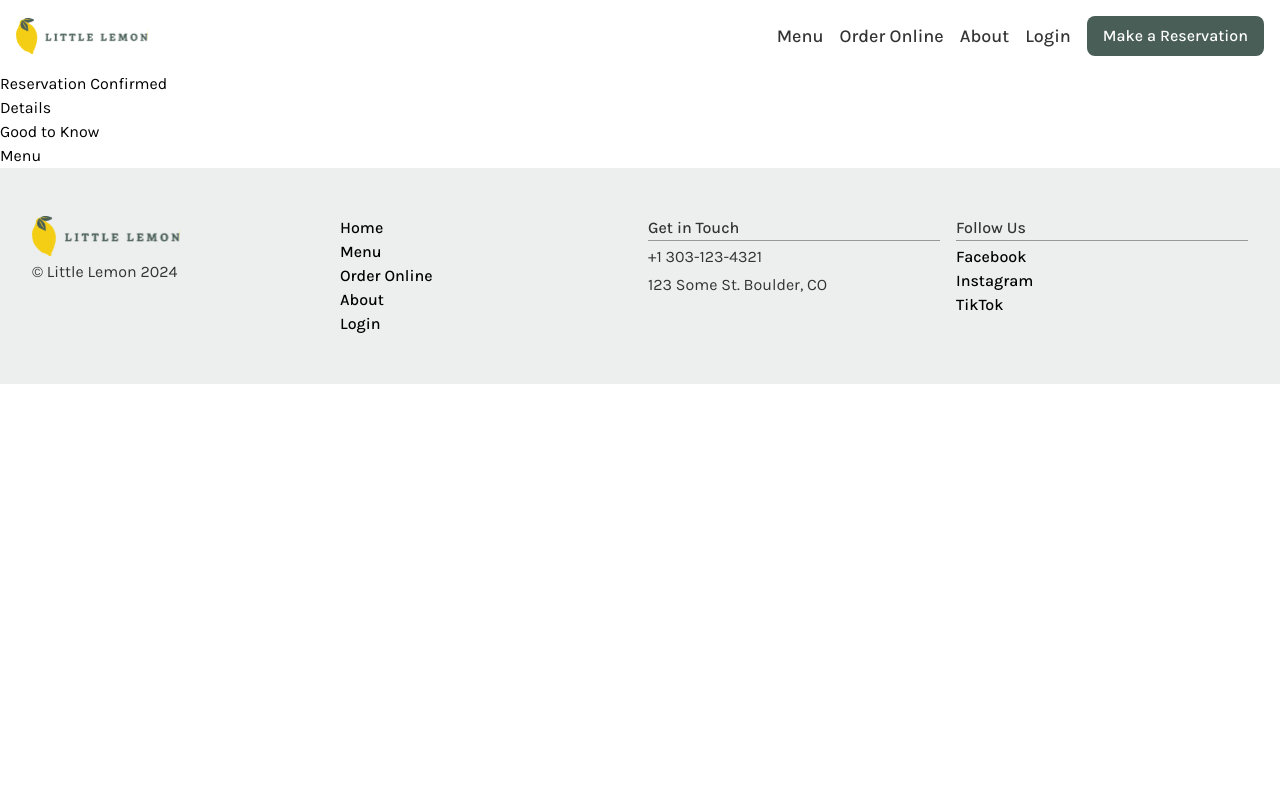
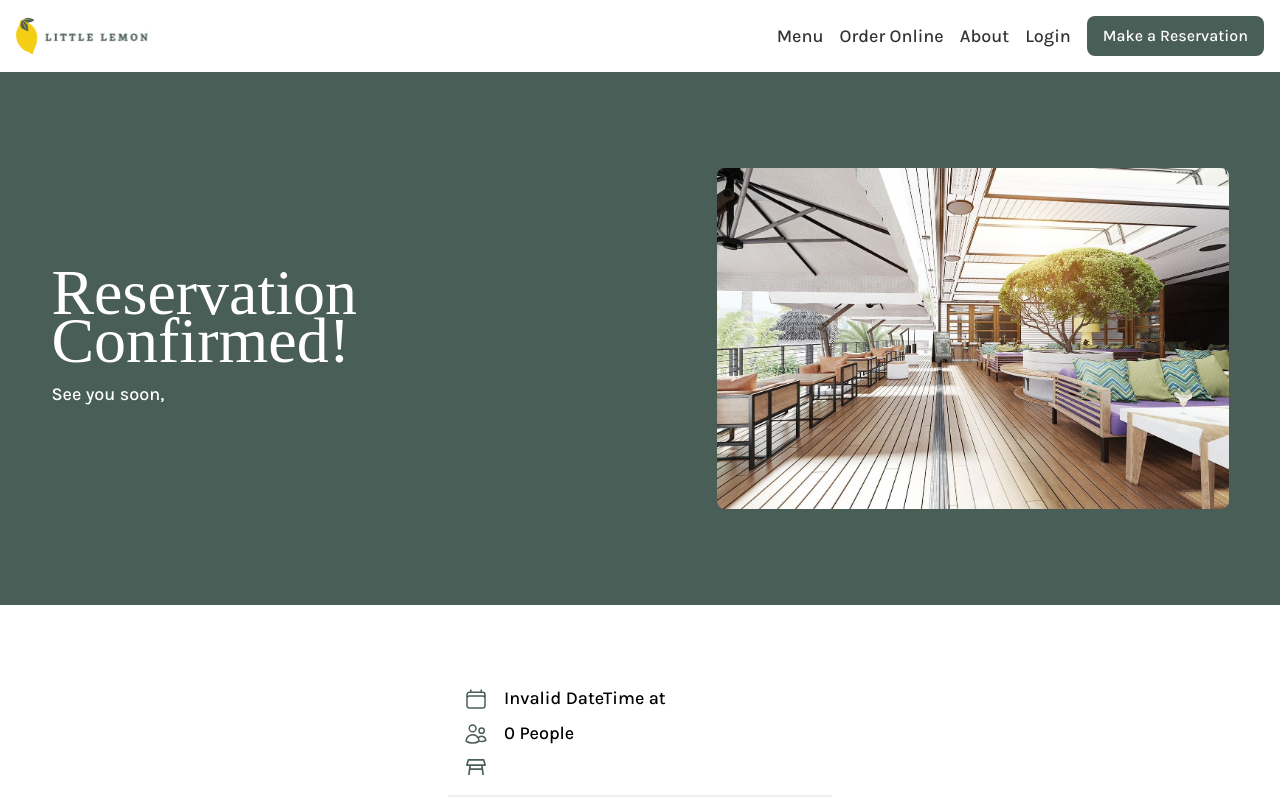
Before and after one commit to MoxieEric/meta-front-end-developer-capstone, a React (Create React App) app: page /confirmed in a window 1280 px wide. Shown: the top 800 px of the page. Built offline with nearby package versions, Linux system fonts and the light colour scheme; a web font is replaced by a local one.

Commit message:
stub reservation confirmation flow

```diff
--- a/src/components/form/BookingForm.js
+++ b/src/components/form/BookingForm.js
@@ -5,8 +5,34 @@ import Textarea from './Textarea'
 import Checkbox from './Checkbox'
 import Dropdown from './Dropdown'
 import { useEffect } from 'react'
+import { useNavigate } from 'react-router-dom'
+import { useBookingContext } from '../../context/bookingContext'
+
+const sleep = (delay) => new Promise((resolve) => setTimeout(resolve, delay))
 
 const BookingForm = () => {
+	const navigate = useNavigate()
+	const { onClose, bookReservation } = useBookingContext()
+
+	const handleSubmit = async ({
+		firstName,
+		lastName,
+		occasion,
+		email,
+		comment,
+	}) => {
+		bookReservation({
+			firstName,
+			lastName,
+			email,
+			occasion,
+			comment,
+		})
+		await sleep(300)
+		onClose()
+		navigate('/confirmed')
+	}
+
 	const formik = useFormik({
 		initialValues: {
 			firstName: '',
@@ -16,7 +42,7 @@ const BookingForm = () => {
 			occasion: 'none',
 			terms: false,
 		},
-		onSubmit: (values) => console.log(values),
+		onSubmit: (values) => handleSubmit(values),
 		validationSchema: Yup.object().shape({
 			firstName: Yup.string().required('Required'),
 			lastName: Yup.string().required('Required'),
--- a/src/components/layout/Modal.js
+++ b/src/components/layout/Modal.js
@@ -1,15 +1,12 @@
+import { useEffect, useRef } from 'react'
+import BookingForm from '../form/BookingForm'
+import ReservationDetails from '../reservations/ReservationDetails'
+import { useBookingContext } from '../../context/bookingContext'
 import { XMarkIcon } from '@heroicons/react/24/solid'
-import { CalendarIcon, UsersIcon } from '@heroicons/react/24/outline'
-import { useEffect, useRef, useState } from 'react'
-import BookingForm from '../form/BookingForm'
-import { useBookingContext } from '../../context/bookingContext'
-import { DateTime } from 'luxon'
-import TableIcon from '../icons/TableIcon'
 
 const Modal = () => {
 	const modalRef = useRef()
-	const [reservationDate, setReservationDate] = useState('')
-	const { isOpen, onClose, reservation } = useBookingContext()
+	const { isOpen, onClose } = useBookingContext()
 	const closeModal = () => modalRef.current.close()
 
 	useEffect(() => {
@@ -22,20 +19,13 @@ const Modal = () => {
 		return () => {
 			dialog.removeEventListener('click', handleClick)
 		}
-	}, [onClose])
+	}, [])
 
 	useEffect(() => {
 		if (isOpen) {
 			modalRef.current.showModal()
 		} else closeModal()
 	}, [isOpen])
-
-	useEffect(() => {
-		const label = DateTime.fromJSDate(new Date(reservation.date)).toFormat(
-			'cccc LLL. d,'
-		)
-		setReservationDate(label)
-	}, [reservation])
 
 	return (
 		<>
@@ -44,34 +34,18 @@ const Modal = () => {
 					<div className='modal-header'>
 						<h1 className='section-title'>Reservation Details</h1>
 					</div>
-					<div className='flex flex-col gap-4'>
-						<div className='p-4 flex flex-col gap-2 border-b-2 border-b-light w-full max-w-sm mx-auto'>
-							<div className='flex items-center gap-4'>
-								<CalendarIcon className='icon text-primary w-6 h-6' />
-								<p className='lead-text'>
-									{reservationDate} at {reservation.time}
-								</p>
-							</div>
-							<div className='flex items-center gap-4'>
-								<UsersIcon className='icon text-primary w-6 h-6' />
-								<p className='lead-text'>
-									{reservation.guests} People
-								</p>
-							</div>
-							<div className='flex items-center gap-4'>
-								<TableIcon className='icon text-primary w-6 h-6' />
-								<p className='lead-text'>
-									{reservation.seating}
-								</p>
-							</div>
-						</div>
+
+					<div className='modal-body'>
+						<ReservationDetails />
 						<BookingForm />
 					</div>
+
 					<button
-						className='close-button button button--link absolute top-2 right-2 hover:bg-dark hover:text-light aspect-square p-2 rounded-md'
+						className='close-button button button--link'
 						onClick={onClose}
+						aria-label='Close Modal'
 					>
-						<XMarkIcon className='w-6 h-6' />
+						<XMarkIcon />
 					</button>
 				</div>
 			</dialog>
--- /dev/null
+++ b/src/components/reservations/ReservationDetails.js
@@ -0,0 +1,45 @@
+import {
+	CalendarIcon,
+	SparklesIcon,
+	UsersIcon,
+} from '@heroicons/react/24/outline'
+import { useBookingContext } from '../../context/bookingContext'
+import TableIcon from '../icons/TableIcon'
+import { useEffect, useState } from 'react'
+import { DateTime } from 'luxon'
+
+const ReservationDetails = () => {
+	const { reservation, user } = useBookingContext()
+	const [reservationDate, setReservationDate] = useState('')
+	useEffect(() => {
+		const label = DateTime.fromJSDate(new Date(reservation.date)).toFormat(
+			'cccc LLL. d,'
+		)
+		setReservationDate(label)
+	}, [reservation])
+	return (
+		<div className='reservation-details'>
+			<div className='item'>
+				<CalendarIcon className='icon' />
+				<p className='lead-text'>
+					{reservationDate} at {reservation.time}
+				</p>
+			</div>
+			<div className='item'>
+				<UsersIcon className='icon' />
+				<p className='lead-text'>{reservation.guests} People</p>
+			</div>
+			<div className='item'>
+				<TableIcon className='icon' />
+				<p className='lead-text'>{reservation.seating}</p>
+			</div>
+			{user?.occasion && (
+				<div className='item'>
+					<SparklesIcon className='icon' />
+					<p className='lead-text'>{user.occasion}</p>
+				</div>
+			)}
+		</div>
+	)
+}
+export default ReservationDetails
--- a/src/components/screens/BookingConfirmation.js
+++ b/src/components/screens/BookingConfirmation.js
@@ -1,16 +1,33 @@
+import { useBookingContext } from '../../context/bookingContext'
+import PageSection from '../layout/PageSection'
+import ReservationDetails from '../reservations/ReservationDetails'
+import FeatureSection from '../sections/FeatureSection'
+
 const BookingConfirmation = () => {
+	const { user } = useBookingContext()
 	return (
 		<>
-			<section>
-				<header>
-					<h1>Reservation Confirmed</h1>
-				</header>
-			</section>
-			<section>
-				<header>
-					<h1>Details</h1>
-				</header>
-			</section>
+			<PageSection id='reservation' background='primary'>
+				<FeatureSection
+					title='Reservation Confirmed!'
+					images={[
+						{
+							src: '/little-lemon-restaurant-01.jpg',
+							alt: 'The Little Lemon patio',
+							width: '360',
+							height: '200',
+						},
+					]}
+				>
+					<p className='lead-text text-white'>
+						See you soon, {user.firstName}
+					</p>
+				</FeatureSection>
+			</PageSection>
+			<PageSection id='reservation-details' background='white'>
+				<ReservationDetails />
+			</PageSection>
+
 			<section>
 				<header>
 					<h1>Good to Know</h1>
--- a/src/context/bookingContext.js
+++ b/src/context/bookingContext.js
@@ -17,7 +17,7 @@ export const BookingProvider = ({ children }) => {
 			firstName: '',
 			lastName: '',
 			email: '',
-			comments: '',
+			comment: '',
 			occasion: '',
 		},
 		response: 'success',
@@ -43,13 +43,13 @@ export const BookingProvider = ({ children }) => {
 				return {
 					...state,
 					isOpen: false,
-					reservation: {
-						id: '',
-						date: '',
-						time: '',
-						guests: 0,
-						seating: '',
-					},
+					// reservation: {
+					// 	id: '',
+					// 	date: '',
+					// 	time: '',
+					// 	guests: 0,
+					// 	seating: '',
+					// },
 				}
 			}
 			case actions.BOOK: {
--- a/src/styles/app.css
+++ b/src/styles/app.css
@@ -501,6 +501,28 @@ main {
 	text-align: center;
 	padding-bottom: 1rem;
 }
+.modal-body {
+	display: flex;
+	flex-direction: column;
+	gap: 1rem;
+}
+.modal .close-button {
+	position: absolute;
+	top: .5rem;
+	right: .5rem;
+	aspect-ratio: 1/1;
+	padding: .5rem;
+	border-radius: var(--rounded-md);
+}
+.modal .close-button:hover {
+	background: var(--color-dark);
+	color: var(--color-light);
+}
+.modal .close-button > svg {
+	color: inherit;
+	width: 1.5rem;
+	height: 1.5rem;
+}
 @media (min-width: 640px) {
 	.modal {
 		width: 100%;
@@ -605,7 +627,6 @@ main {
 	}
 }
 
-
 /* Booking Slots */
 .reservation-option {
 	width: 100%;
@@ -643,3 +664,25 @@ main {
 	display:block;
 	color: var(--color-medium);
 }
+
+/* Resrvation Details */
+.reservation-details {
+	display: flex;
+	flex-direction: column;
+	gap: .5rem;
+	width: 100%;
+	max-width: 24rem;
+	margin: 0 auto;
+	padding: 1rem;
+	border-bottom: 2px solid var(--color-light);
+}
+.reservation-details .item {
+	display: flex;
+	align-items: center;
+	gap: 1rem;
+}
+.reservation-details .item .icon {
+	width: 1.5rem;
+	height: 1.5rem;
+	color: var(--color-primary);
+}
```
